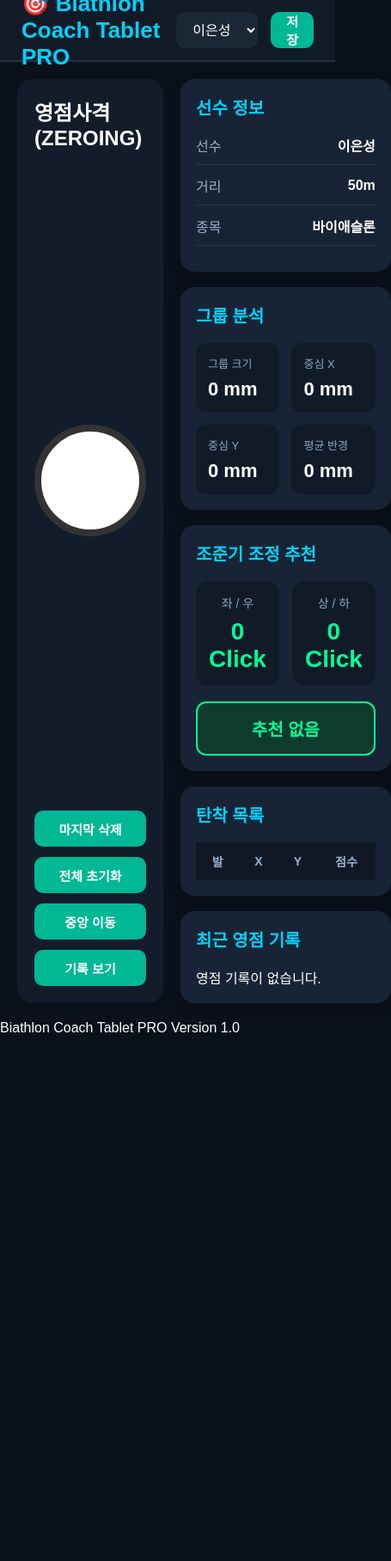
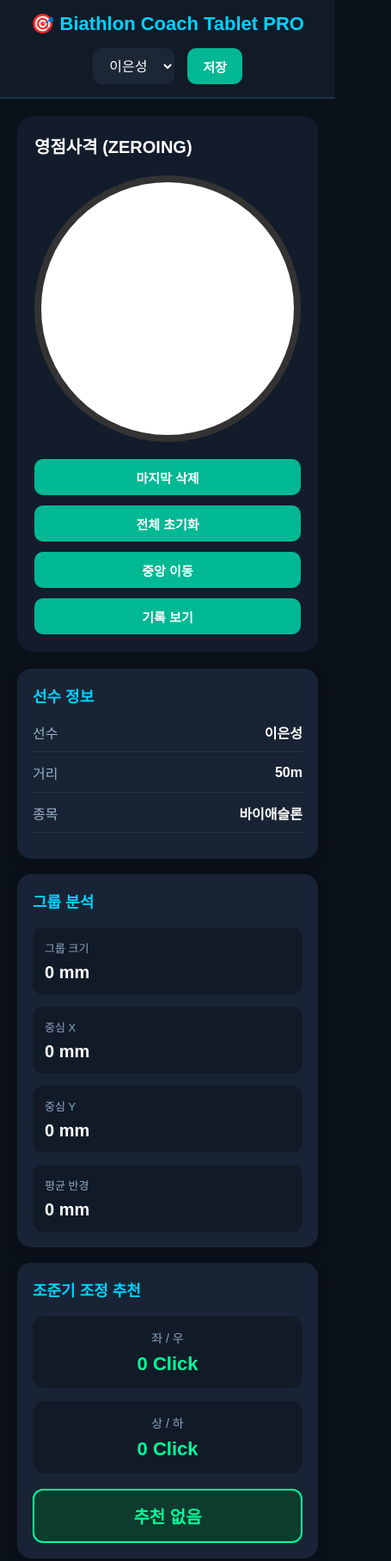
Before and after one commit to leswoo2112-cloud/Biathlon-Coach-Tablet-PRO, a plain HTML site: page index.html in a window 390 px wide. Shown: the top 1816 px of the page at 86% size, 455 px wide, since content can reach past the window. Before the commit the page ends 1205 px from the top, so only its background shows below. Drawn offline with Linux system fonts and the light colour scheme; a script that the page names is missing; a web font is replaced by a local one.

Commit message:
style.css 업데이트

```diff
--- a/style.css
+++ b/style.css
@@ -427,3 +427,262 @@
     border-top:1px solid rgba(255,255,255,.08);
 
 }
+/* ===========================
+   History
+=========================== */
+
+.history-list{
+
+    max-height:220px;
+
+    overflow-y:auto;
+
+    display:flex;
+
+    flex-direction:column;
+
+    gap:10px;
+
+}
+
+.history-item{
+
+    background:#101826;
+
+    border-left:5px solid #00d2ff;
+
+    border-radius:10px;
+
+    padding:12px;
+
+    transition:.2s;
+
+}
+
+.history-item:hover{
+
+    background:#152236;
+
+}
+
+.history-date{
+
+    font-size:14px;
+
+    color:#8fa6c0;
+
+    margin-bottom:6px;
+
+}
+
+.history-result{
+
+    font-size:16px;
+
+    font-weight:600;
+
+}
+
+/* ===========================
+   Scroll
+=========================== */
+
+::-webkit-scrollbar{
+
+    width:10px;
+
+}
+
+::-webkit-scrollbar-track{
+
+    background:#0d1117;
+
+}
+
+::-webkit-scrollbar-thumb{
+
+    background:#3b526d;
+
+    border-radius:30px;
+
+}
+
+::-webkit-scrollbar-thumb:hover{
+
+    background:#4d6b90;
+
+}
+
+/* ===========================
+   Footer
+=========================== */
+
+footer{
+
+    height:42px;
+
+    display:flex;
+
+    justify-content:center;
+
+    align-items:center;
+
+    color:#8fa6c0;
+
+    background:#111b28;
+
+    border-top:2px solid #1f3146;
+
+}
+
+/* ===========================
+   Animation
+=========================== */
+
+.card{
+
+    animation:fadeIn .35s ease;
+
+}
+
+@keyframes fadeIn{
+
+    from{
+
+        opacity:0;
+
+        transform:translateY(12px);
+
+    }
+
+    to{
+
+        opacity:1;
+
+        transform:translateY(0);
+
+    }
+
+}
+
+button{
+
+    transition:.2s;
+
+}
+
+button:hover{
+
+    transform:translateY(-2px);
+
+}
+
+button:active{
+
+    transform:scale(.96);
+
+}
+
+/* ===========================
+   Tablet
+=========================== */
+
+@media (max-width:1200px){
+
+.content{
+
+grid-template-columns:1fr;
+
+}
+
+.left-panel{
+
+height:auto;
+
+}
+
+#targetCanvas{
+
+max-width:650px;
+
+}
+
+}
+
+@media (max-width:900px){
+
+.topbar{
+
+flex-direction:column;
+
+height:auto;
+
+padding:15px;
+
+gap:15px;
+
+}
+
+.logo{
+
+font-size:22px;
+
+}
+
+.analysis{
+
+grid-template-columns:1fr;
+
+}
+
+.click-panel{
+
+grid-template-columns:1fr;
+
+}
+
+.bottom-buttons{
+
+flex-direction:column;
+
+}
+
+.bottom-buttons button{
+
+width:100%;
+
+}
+
+}
+
+@media (max-width:600px){
+
+.panel-title{
+
+font-size:20px;
+
+}
+
+.card h2{
+
+font-size:18px;
+
+}
+
+.click-value{
+
+font-size:22px;
+
+}
+
+.analysis-item div{
+
+font-size:20px;
+
+}
+
+}
+
+/* ===========================
+   End
+=========================== */
```
